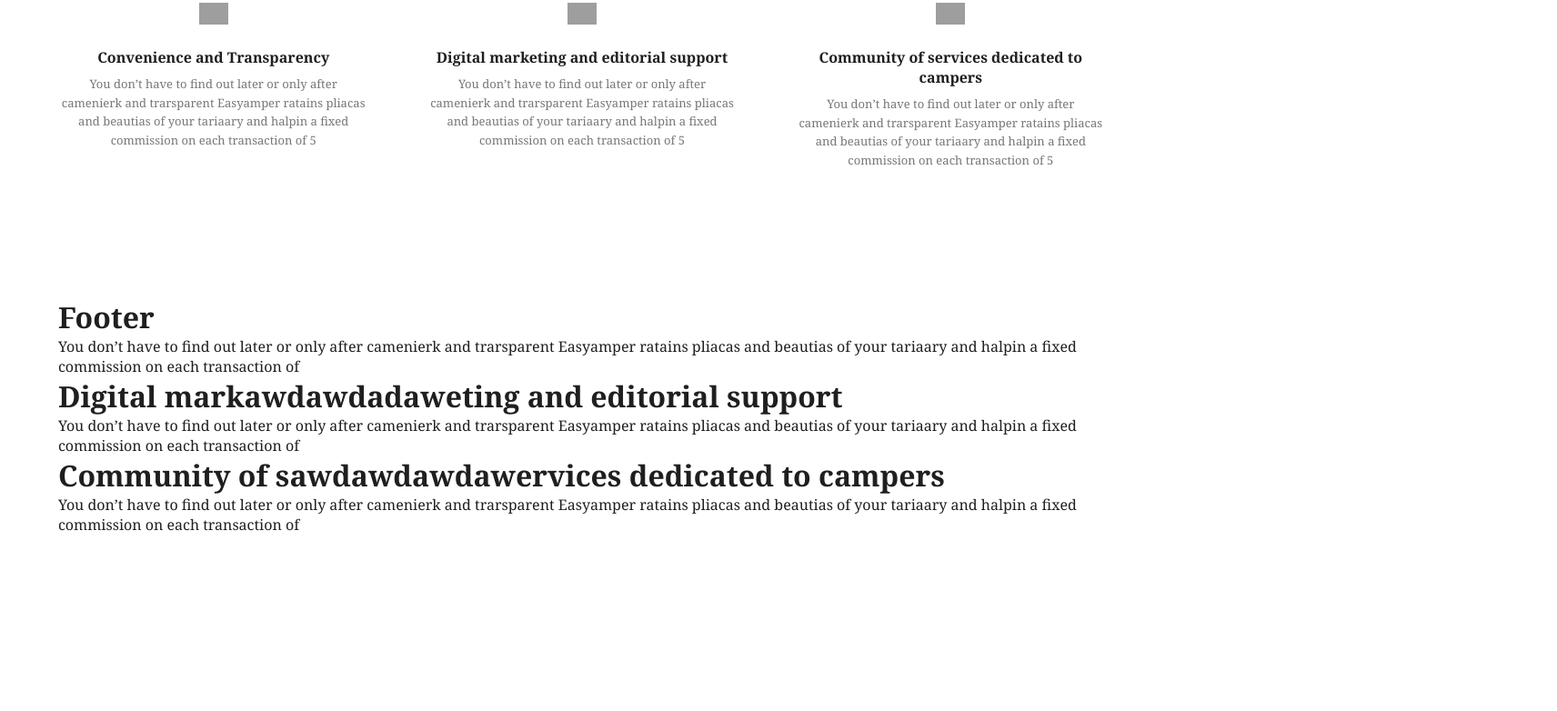
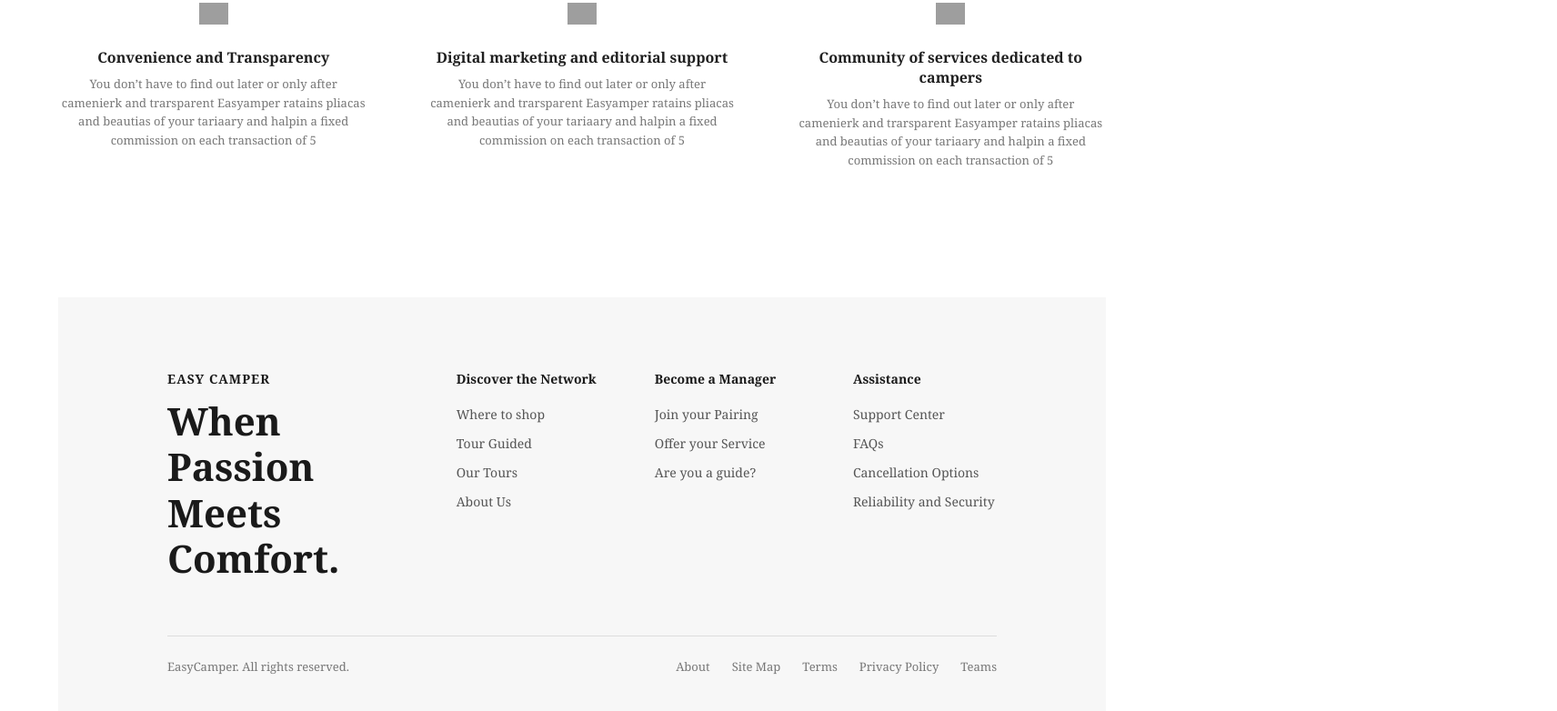
Before and after one commit to webkollegiet-afleveringer/wu15-data-som-objekter-nextelvis2025-ai, a plain HTML site: page index.html in a window 1280 px wide. Shown: the part 2479-3261 px from the top of the page at 91% size, 1712 px wide, since content can reach past the window. Before the commit the page ends 3067 px from the top, so only its background shows below. Drawn offline with Linux system fonts and the light colour scheme; grey boxes are pictures that could not be loaded.

Commit message:
Even better css

```diff
--- a/js/data.js
+++ b/js/data.js
@@ -100,17 +100,27 @@ let advantages = [
 
 
 
-let footer = [
-    {
-        headline: "Footer",
-        text: "You don’t have to find out later or only after camenierk and trarsparent Easyamper ratains pliacas and beautias of your tariaary and halpin a fixed commission on each transaction of"
+let footer = {
+    brand: {
+        title: "Easy Camper",
+        slogan: "When Passion Meets Comfort."
     },
-    {
-        headline: "Digital markawdawdadaweting and editorial support",
-        text: "You don’t have to find out later or only after camenierk and trarsparent Easyamper ratains pliacas and beautias of your tariaary and halpin a fixed commission on each transaction of"
-    },
-    {
-        headline: "Community of sawdawdawdawervices dedicated to campers",
-        text: "You don’t have to find out later or only after camenierk and trarsparent Easyamper ratains pliacas and beautias of your tariaary and halpin a fixed commission on each transaction of"
-    },
-]
+    columns: [
+        {
+            headline: "Discover the Network",
+            links: ["Where to shop", "Tour Guided", "Our Tours", "About Us"]
+        },
+        {
+            headline: "Become a Manager",
+            links: ["Join your Pairing", "Offer your Service", "Are you a guide?"]
+        },
+        {
+            headline: "Assistance",
+            links: ["Support Center", "FAQs", "Cancellation Options", "Reliability and Security"]
+        }
+    ],
+    bottom: {
+        copyright: "EasyCamper. All rights reserved.",
+        links: ["About", "Site Map", "Terms", "Privacy Policy", "Teams"]
+    }
+};
--- a/js/index.js
+++ b/js/index.js
@@ -121,9 +121,35 @@ advantagesFig.innerHTML = `
 
 const footerFig = document.querySelector(".footer");
 
-footerFig.innerHTML = footer.map(advan => `
-    <div class="advan">
-        <h1 class="footer-headline">${advan.headline}</h1>
-        <p class="footer-copy">${advan.text}</p>
+footerFig.innerHTML = `
+    <div class="footer-top">
+
+        <div class="footer-brand">
+            <p class="footer-brand-name">${footer.brand.title}</p>
+            <h2 class="footer-brand-slogan">${footer.brand.slogan}</h2>
+        </div>
+
+        <div class="footer-columns">
+            ${footer.columns.map(column => `
+                <div class="footer-column">
+                    <h3 class="footer-headline">${column.headline}</h3>
+                    <ul class="footer-links">
+                        ${column.links.map(link => `
+                            <li><a href="#">${link}</a></li>
+                        `).join("")}
+                    </ul>
+                </div>
+            `).join("")}
+        </div>
+
     </div>
-`).join("");
+
+    <div class="footer-bottom">
+        <p class="footer-copy">${footer.bottom.copyright}</p>
+        <ul class="footer-bottom-links">
+            ${footer.bottom.links.map(link => `
+                <li><a href="#">${link}</a></li>
+            `).join("")}
+        </ul>
+    </div>
+`;
--- a/style.css
+++ b/style.css
@@ -189,7 +189,7 @@ body {
 }
 
 .site-card__image {
-    width: 100%;
+    /* width: 100%; */
     border-radius: 6px;
     margin-bottom: 12px;
 }
@@ -233,3 +233,102 @@ body {
     color: #777;
     line-height: 1.6;
 }
+
+
+
+/* ---------------- FOOTER ---------------- */
+
+
+
+.footer {
+    background: #f7f7f7;
+    padding: 80px 120px 40px;
+    color: #1a1a1a;
+}
+
+
+.footer-top {
+    display: grid;
+    grid-template-columns: 1.2fr 3fr;
+    gap: 80px;
+    margin-bottom: 60px;
+}
+
+/* Brand */
+
+.footer-brand-name {
+    font-size: 14px;
+    font-weight: 600;
+    text-transform: uppercase;
+    letter-spacing: 1px;
+    margin-bottom: 12px;
+}
+
+.footer-brand-slogan {
+    font-size: 42px;
+    line-height: 1.2;
+    font-weight: 700;
+    max-width: 260px;
+}
+
+
+
+.footer-columns {
+    display: grid;
+    grid-template-columns: repeat(3, 1fr);
+    gap: 60px;
+}
+
+.footer-headline {
+    font-size: 14px;
+    font-weight: 600;
+    margin-bottom: 18px;
+}
+
+.footer-links {
+    list-style: none;
+    padding: 0;
+    margin: 0;
+}
+
+.footer-links li {
+    margin-bottom: 10px;
+}
+
+.footer-links a {
+    text-decoration: none;
+    color: #555;
+    font-size: 14px;
+    transition: color 0.2s ease;
+}
+
+
+/* ---------- BOTTOM ---------- */
+
+.footer-bottom {
+    display: flex;
+    justify-content: space-between;
+    align-items: center;
+    padding-top: 24px;
+    border-top: 1px solid #ddd;
+    font-size: 13px;
+    color: #777;
+}
+
+.footer-copy {
+    margin: 0;
+}
+
+.footer-bottom-links {
+    display: flex;
+    gap: 24px;
+    list-style: none;
+    padding: 0;
+    margin: 0;
+}
+
+.footer-bottom-links a {
+    text-decoration: none;
+    color: #777;
+    transition: color 0.2s ease;
+}
```
